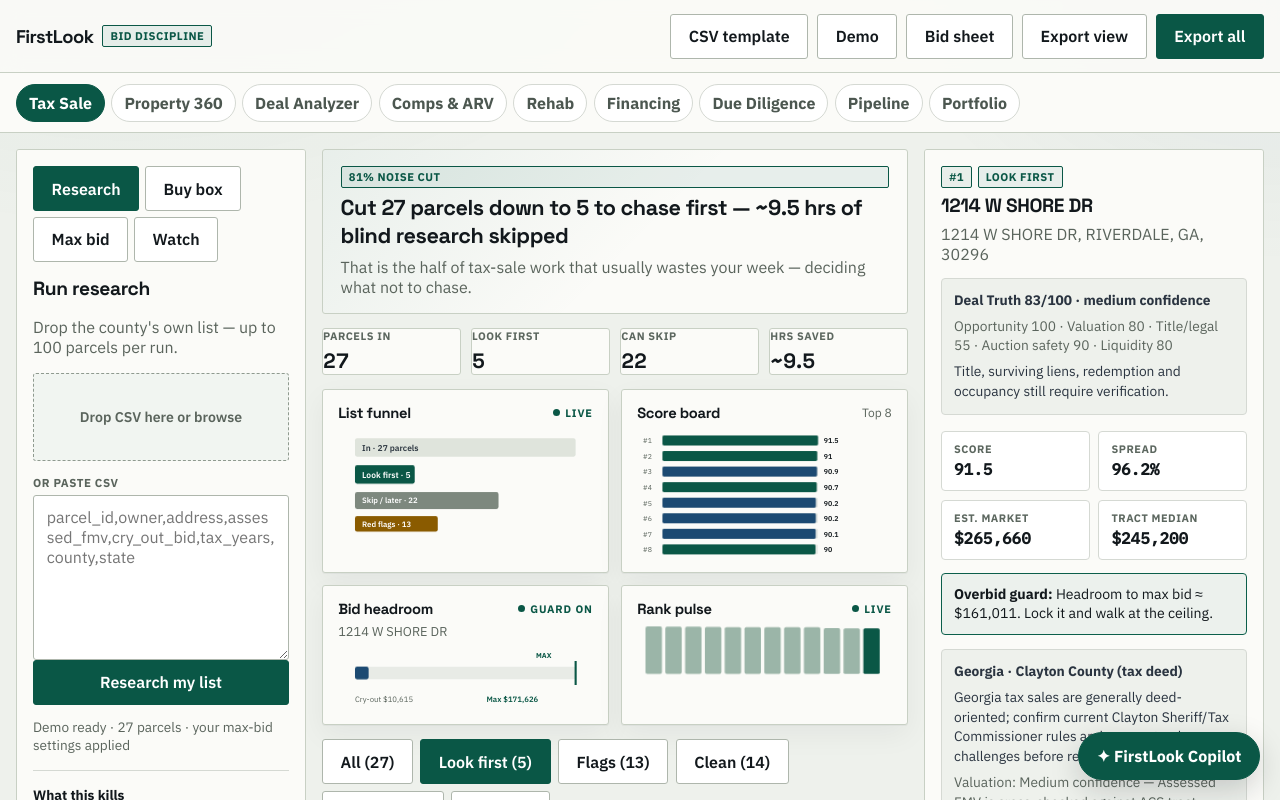
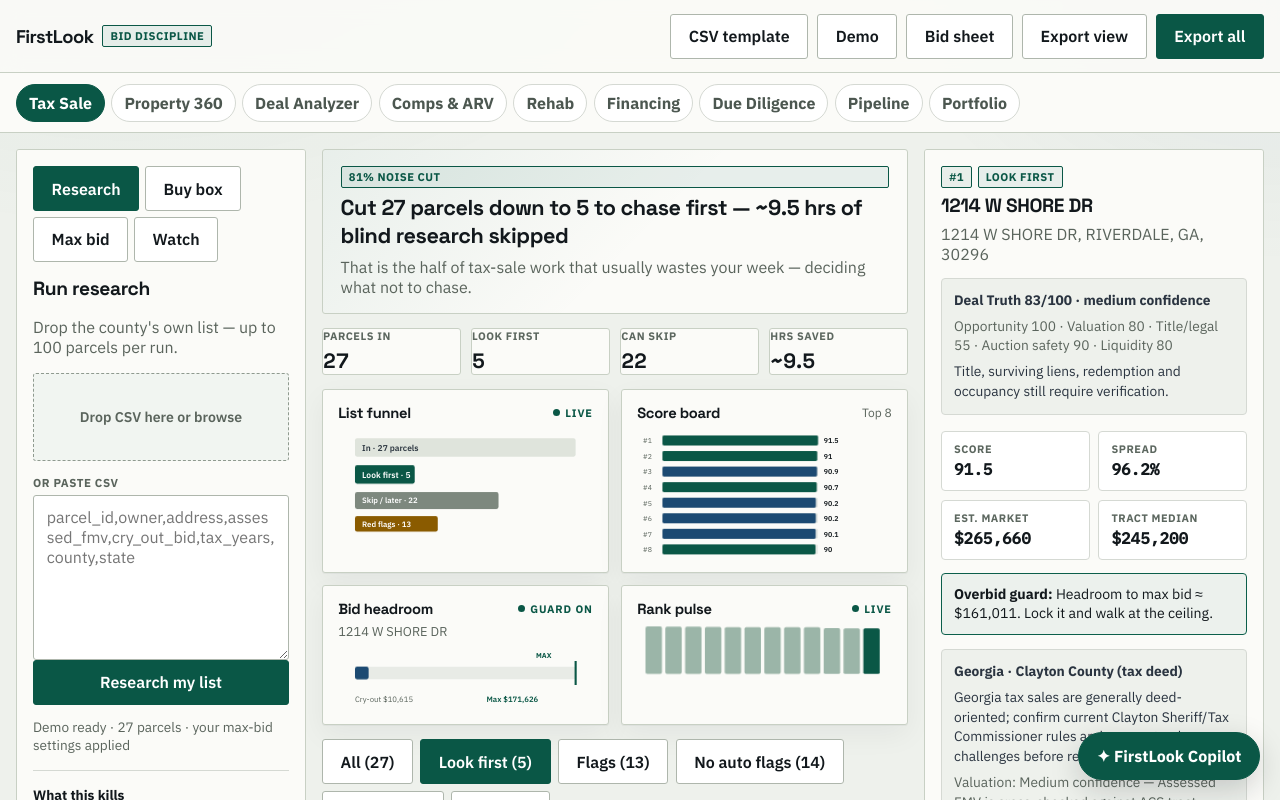
Before and after one commit to AliRazaHassan/firstlook-taxsale, a Next.js app: page /app in a window 1280 px wide. Shown: the top 800 px of the page. Built offline with nearby package versions, Linux system fonts and the light colour scheme.

Commit message:
Avoid implying legal cleanliness from automated flags

```diff
--- a/app/app/page.tsx
+++ b/app/app/page.tsx
@@ -1290,7 +1290,7 @@ export default function AppPage() {
                       ["all", `All (${filterCounts.all})`],
                       ["look", `Look first (${filterCounts.look})`],
                       ["flagged", `Flags (${filterCounts.flagged})`],
-                      ["clean", `Clean (${filterCounts.clean})`],
+                      ["clean", `No auto flags (${filterCounts.clean})`],
                       ["headroom", `Bid OK (${filterCounts.headroom})`],
                       ["overbid", `Walk (${filterCounts.overbid})`],
                     ] as const
```
